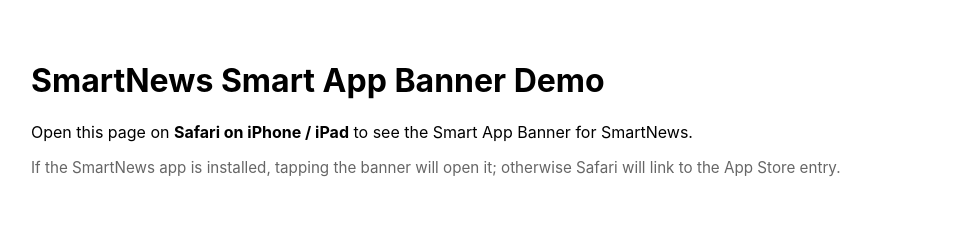
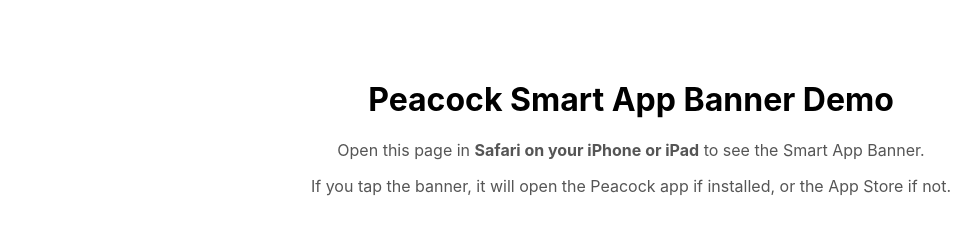
Before and after one commit to qdeathf/Smart-banner-app-test, a plain HTML site: page index.html in a window 1280 px wide. Shown: the whole page, without its empty margins (9-986 px from the left). Drawn offline with Linux system fonts and the light colour scheme.

Commit message:
Update index.html

```diff
--- a/index.html
+++ b/index.html
@@ -1,24 +1,31 @@
-<!doctype html>
+<!DOCTYPE html>
 <html lang="en">
 <head>
-  <meta charset="utf-8">
-  <title>SmartNews App Banner Demo</title>
+  <meta charset="UTF-8">
+  <title>Peacock Smart App Banner Demo</title>
 
-  <!-- Apple Smart App Banner for SmartNews -->
-  <meta name="apple-itunes-app" content="app-id=579581125, app-argument=smartnews://">
+  <!-- Apple Smart App Banner for Peacock TV -->
+  <meta name="apple-itunes-app" content="app-id=1508186374, app-argument=peacocktv://">
   <!--
-    app-id: App Store numeric id for SmartNews (579581125).
-    app-argument: optional deep link; change if you know a better scheme or use an https URL.
+    app-id: Peacock TV’s official App Store ID (1508186374)
+    app-argument: optional deep link (you can use a real one like peacocktv://show/ or just the base scheme)
   -->
-  <meta name="viewport" content="width=device-width,initial-scale=1">
+
+  <meta name="viewport" content="width=device-width, initial-scale=1">
   <style>
-    body { font-family: -apple-system, BlinkMacSystemFont, "Segoe UI", Roboto, sans-serif; padding:2rem; }
-    .note { color:#666; font-size:0.95rem; margin-top:1rem; }
+    body {
+      font-family: -apple-system, BlinkMacSystemFont, "Segoe UI", Roboto, sans-serif;
+      text-align: center;
+      margin-top: 80px;
+    }
+    p {
+      color: #555;
+    }
   </style>
 </head>
 <body>
-  <h1>SmartNews Smart App Banner Demo</h1>
-  <p>Open this page on <strong>Safari on iPhone / iPad</strong> to see the Smart App Banner for SmartNews.</p>
-  <p class="note">If the SmartNews app is installed, tapping the banner will open it; otherwise Safari will link to the App Store entry.</p>
+  <h1>Peacock Smart App Banner Demo</h1>
+  <p>Open this page in <strong>Safari on your iPhone or iPad</strong> to see the Smart App Banner.</p>
+  <p>If you tap the banner, it will open the Peacock app if installed, or the App Store if not.</p>
 </body>
 </html>
```
